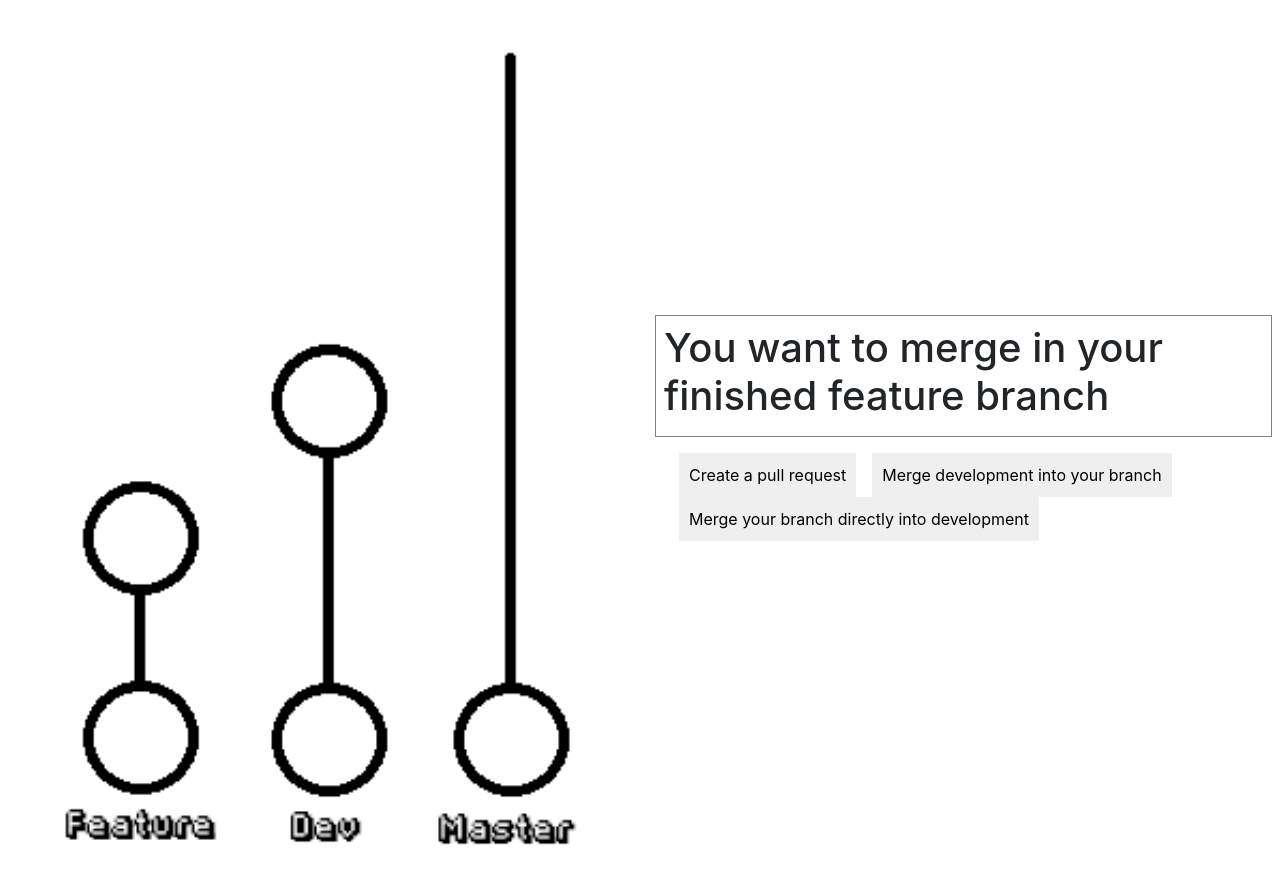
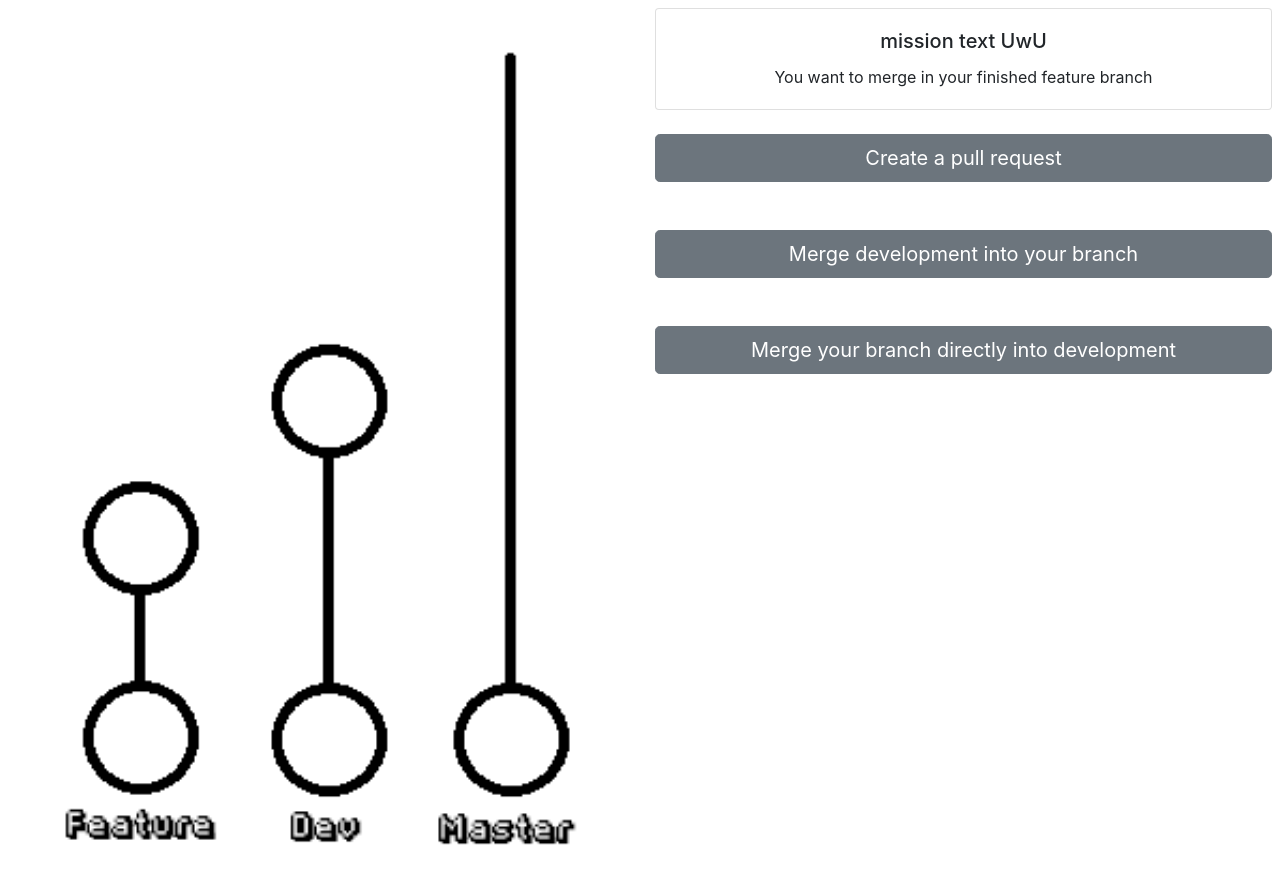
Before and after one commit to tomascbrowne/gitgame, a React (Create React App) app: page /Level1 in a window 1280 px wide. Built offline with nearby package versions, Linux system fonts and the light colour scheme.

Commit message:
Cosmetic changes to button and narative box layout
Refactor of narative text to narative component

```diff
--- a/src/Containers/Level1/Level1.jsx
+++ b/src/Containers/Level1/Level1.jsx
@@ -3,7 +3,7 @@ import { Row, Col } from "react-bootstrap";
 import OptionButton from "../../components/optionSelectionButton/optionSelectionButton";
 import Scenario from "../../Data/Scenario1.json";
 import Graph from "../../Graph/Graph";
-import Image from "react-bootstrap/Image";
+import NarativeBox from "../../components/narativeBox/narativeBox";
 
 class level1 extends Component {
   state = {
@@ -30,27 +30,21 @@ class level1 extends Component {
   };
 
   render() {
-    const style = {
-      backgroundColor: "white",
-      font: "inherit",
-      border: "1px solid grey",
-      padding: "8px",
-      alignText: "center"
-    };
     console.log(JSON.parse(JSON.stringify(Scenario)));
-    const graph = new Graph(7);
+    //const graph = new Graph(7);
     const vertices = JSON.parse(JSON.stringify(Scenario));
     const images = this.importAll(
       require.context("./images", false, /\.(png|jpe?g|svg)$/)
     );
 
-    const items = [];
+    const buttons = [];
     for (
       let i = 0;
       i < vertices.nodes[this.state.currentNode].Edges.length;
       i++
     ) {
-      items.push(
+      buttons.push(
+        <div>
           <OptionButton
             click={this.optionButtonClickHandler.bind(
               this,
@@ -58,6 +52,7 @@ class level1 extends Component {
             )}
             text={vertices.nodes[this.state.currentNode].Edges[i].OptionText}
           />
+        </div>
       );
     }
 
@@ -71,12 +66,11 @@ class level1 extends Component {
             <img src={images[image]} />
           </Col>
 
-          <Col className="d-flex flex-column align-self-center">
-            <div style={style}>
-              <h1>{vertices.nodes[this.state.currentNode].Description}</h1>
-              {/* <NarativeBox style={style} /> */}
-            </div>
-            <div className="align-self-center p-3">{items}</div>
+          <Col>
+            <NarativeBox
+              text={vertices.nodes[this.state.currentNode].Description}
+            />
+            {buttons}
           </Col>
         </Row>
       </>
--- a/src/components/narativeBox/narativeBox.jsx
+++ b/src/components/narativeBox/narativeBox.jsx
@@ -1,7 +1,14 @@
 import React, { Component } from "react";
 
 const narativeBox = props => {
-  return <div></div>;
+  return (
+    <div class="card text-center">
+      <div className="card-body">
+        <h5 className="card-title">mission text UwU</h5>
+        <p className="card-text">{props.text}</p>
+      </div>
+    </div>
+  );
 };
 
 export default narativeBox;
--- a/src/components/optionSelectionButton/optionSelectionButton.jsx
+++ b/src/components/optionSelectionButton/optionSelectionButton.jsx
@@ -2,13 +2,12 @@ import React, { Component } from "react";
 
 const optionSelectionButton = props => {
   const buttonText = props.text;
-  const style = {
-    padding: "10px",
-    border: "2px black"
-  };
   return (
     <div className="d-inline p-2">
-      <button onClick={props.click} style={style}>
+      <button
+        onClick={props.click}
+        className="btn btn-secondary btn-lg btn-block"
+      >
         {buttonText}
       </button>
     </div>
```
Lines whose indentation alone changed are shown as unchanged.
